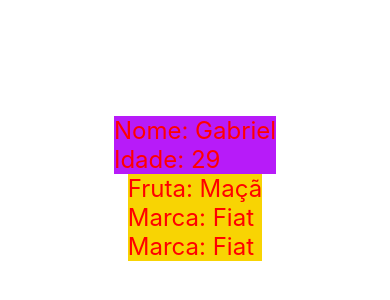
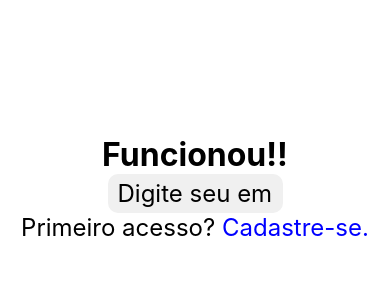
Before and after one commit to massarudev-coder/Meu-Aplicativo, a React Native app: screen / in a window 390 px wide. Shown: the part 234-534 px from the top of the page. Built offline with nearby package versions, Linux system fonts and the light colour scheme.

Commit message:
Terceiro commit

```diff
--- a/index.ts
+++ b/index.ts
@@ -1,8 +1,9 @@
 import { registerRootComponent } from 'expo';
 
-import App from './App';
+import App from './pages/App';
+import Login from './pages/Login';
 
 // registerRootComponent calls AppRegistry.registerComponent('main', () => App);
 // It also ensures that whether you load the app in Expo Go or in a native build,
 // the environment is set up appropriately
-registerRootComponent(App);
+registerRootComponent(Login);
--- /dev/null
+++ b/pages/Login.tsx
@@ -0,0 +1,75 @@
+// imports
+import {View, Text, StyleSheet, TextInput} from 'react-native';
+
+
+
+
+
+
+// Função Principal
+export default function Login(){
+    function alertar(){
+        alert("Botão pressionado!");
+    }
+    return(
+        <View style={styles.container}>
+            <Text style={styles.texto}>Funcionou!!</Text>
+            <TextInput style={styles.inputEmail} placeholder="Digite seu email" />
+            {/* <TextInput style={styles.inputSenha} placeholder="Digite sua senha" secureTextEntry /> */}
+
+
+
+
+            <Text style={styles.texto2}>
+                Primeiro acesso? <Text onPress={alertar} style={styles.destaque}>Cadastre-se.</Text>
+            </Text>
+        </View>
+
+    );
+}
+
+
+// Style
+const styles = StyleSheet.create({
+    container: {
+        flex: 1,
+        backgroundColor: '#ffffff',
+        justifyContent: 'center',
+        alignItems: 'center',
+        padding: 20,
+    },
+
+    texto:{
+        fontSize: 32,
+        fontWeight: 'bold',
+    },
+
+    texto2: {
+        fontSize: 24,
+
+    },
+
+    destaque: {
+        fontweight: 'bold',
+        color: '#0000ff',
+    },
+
+    inputEmail: {
+        backgroundColor: '#f0f0f0',
+        width: '50%',
+        paddingHorizontal: 10,
+        paddingVertical: 5,
+        borderRadius: 10,
+        fontSize: 24,
+    },
+
+    // inputSenha: {
+    //     backgroundColor: '#f0f0f0',
+    //     width: '50%',
+    //     paddingHorizontal: 10,
+    //     paddingVertical: 5,
+    //     borderRadius: 10,
+    //     fontSize: 24,
+    // },
+
+});
--- a/types.d.ts
+++ b/types.d.ts
@@ -22,6 +22,7 @@ declare module 'react-native' {
 
   export const View: React.FC<any>;
   export const Text: React.FC<any>;
+  export const TextInput: React.FC<any>;
 }
 
 declare module '@expo/metro-runtime' {
```
Also changed, not shown: tsconfig.json (+18 -4 lines), pages/App.tsx (renamed from App.tsx), 1 other file (tests, documents, lock files or other folders).
